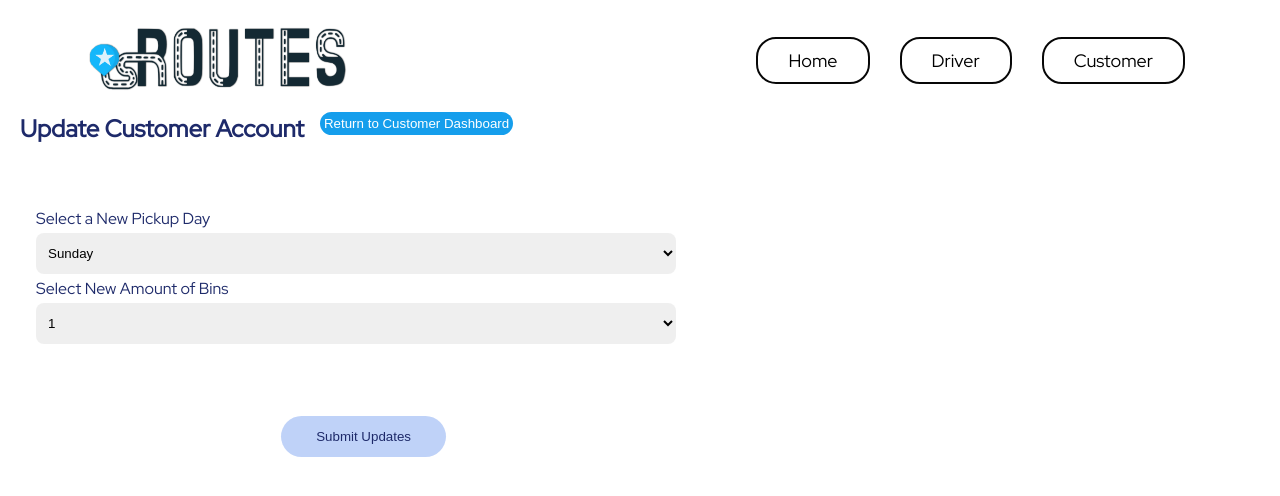
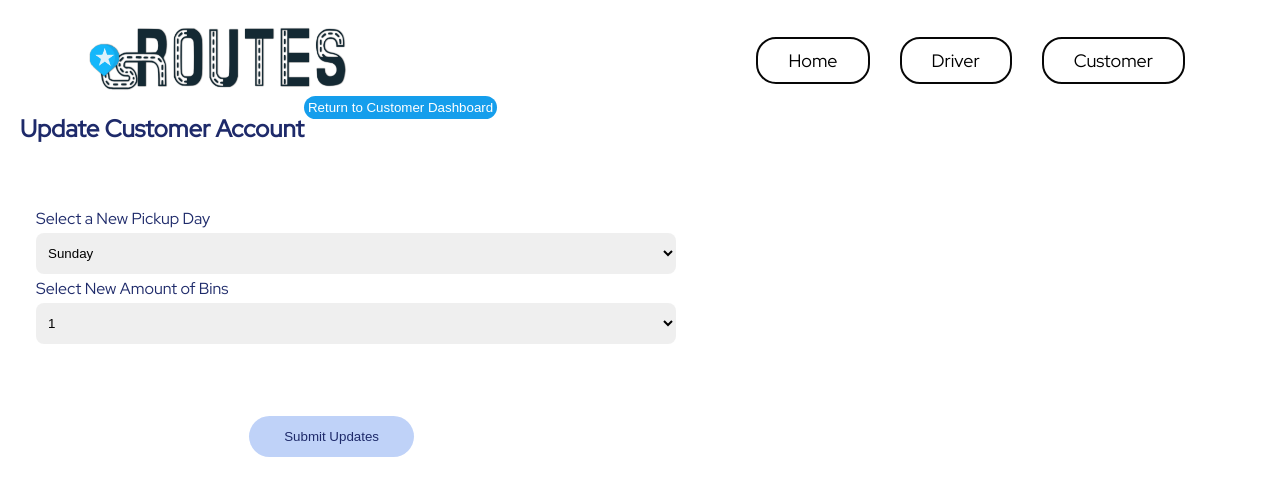
Before and after one commit to reneeswick/routes, a React (Create React App) app: page /update-customer-account in a window 1280 px wide. Shown: the top 496 px of the page. Built offline with nearby package versions, Linux system fonts and the light colour scheme; a web font is replaced by a local one.

Commit message:
Refactor return to dash button

```diff
--- a/src/Components/FormUpdateCustomerAccount/FormUpdateCustomerAccount.js
+++ b/src/Components/FormUpdateCustomerAccount/FormUpdateCustomerAccount.js
@@ -18,7 +18,7 @@ const FormUpdateCustomerAccount = () => {
     <>
       <h1 className='subheader'>Update Customer Account</h1>
       <Link to='/customer'>
-        <button className='secondary-btn return-to-dash'>Return to Customer Dashboard</button>
+        <button className='secondary-btn'>Return to Customer Dashboard</button>
       </Link>
       <form className='update-customer-info-form'>
         <label>Select a New Pickup Day</label>
--- a/src/Components/RouteCard/RouteCard.css
+++ b/src/Components/RouteCard/RouteCard.css
@@ -29,8 +29,7 @@
   color: #800000;
 }
 
-.secondary-btn,
-.return-to-dash {
+.secondary-btn, .return-to-dash {
   background-color: #159EEC;
   padding: .25rem;
   border: none;
@@ -39,8 +38,7 @@
   cursor: pointer;
 }
 
-.secondary-btn:hover,
-.return-to-dash:hover {
+.secondary-btn:hover, .return-to-dash:hover {
   background-color: #1E2A6A;
   color: white;
   transition: .5s;
```
